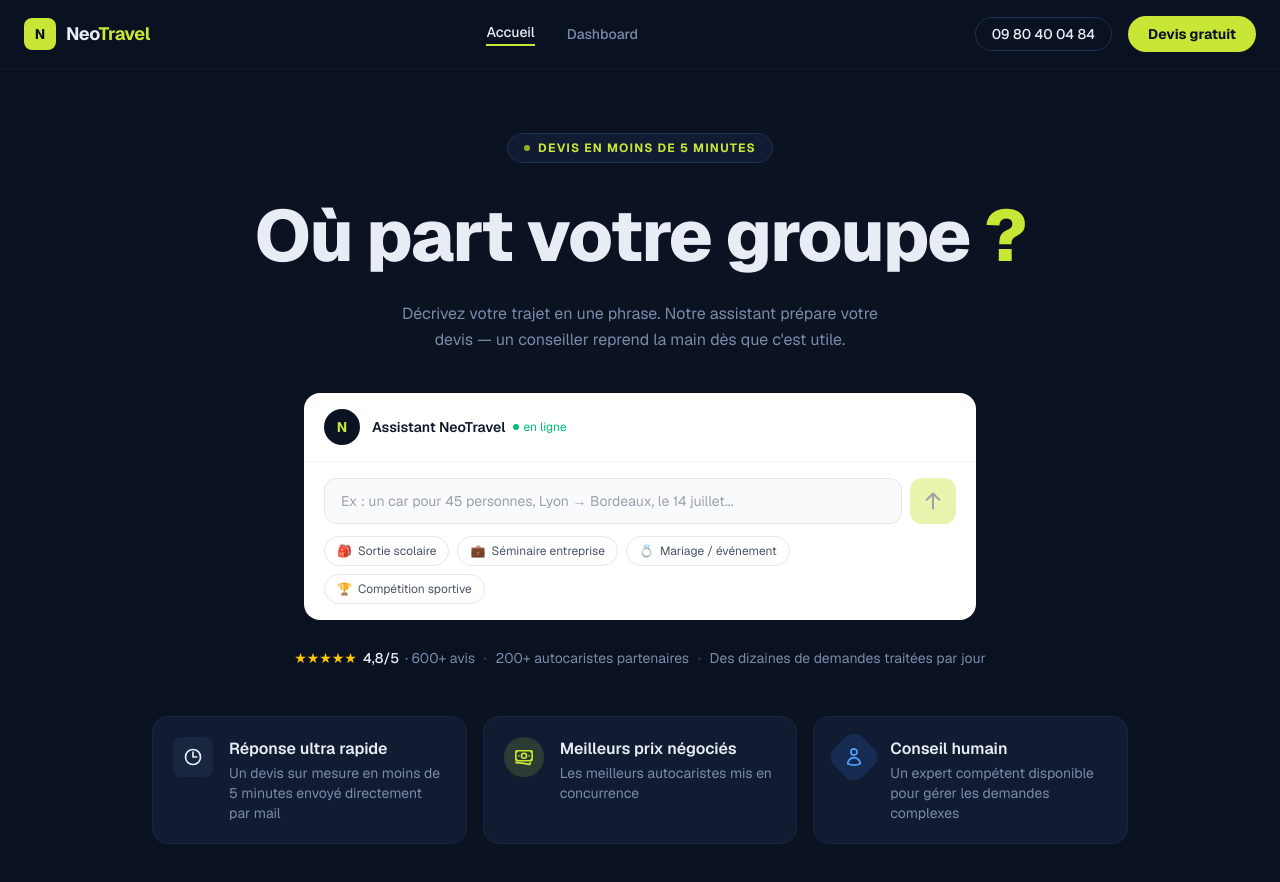
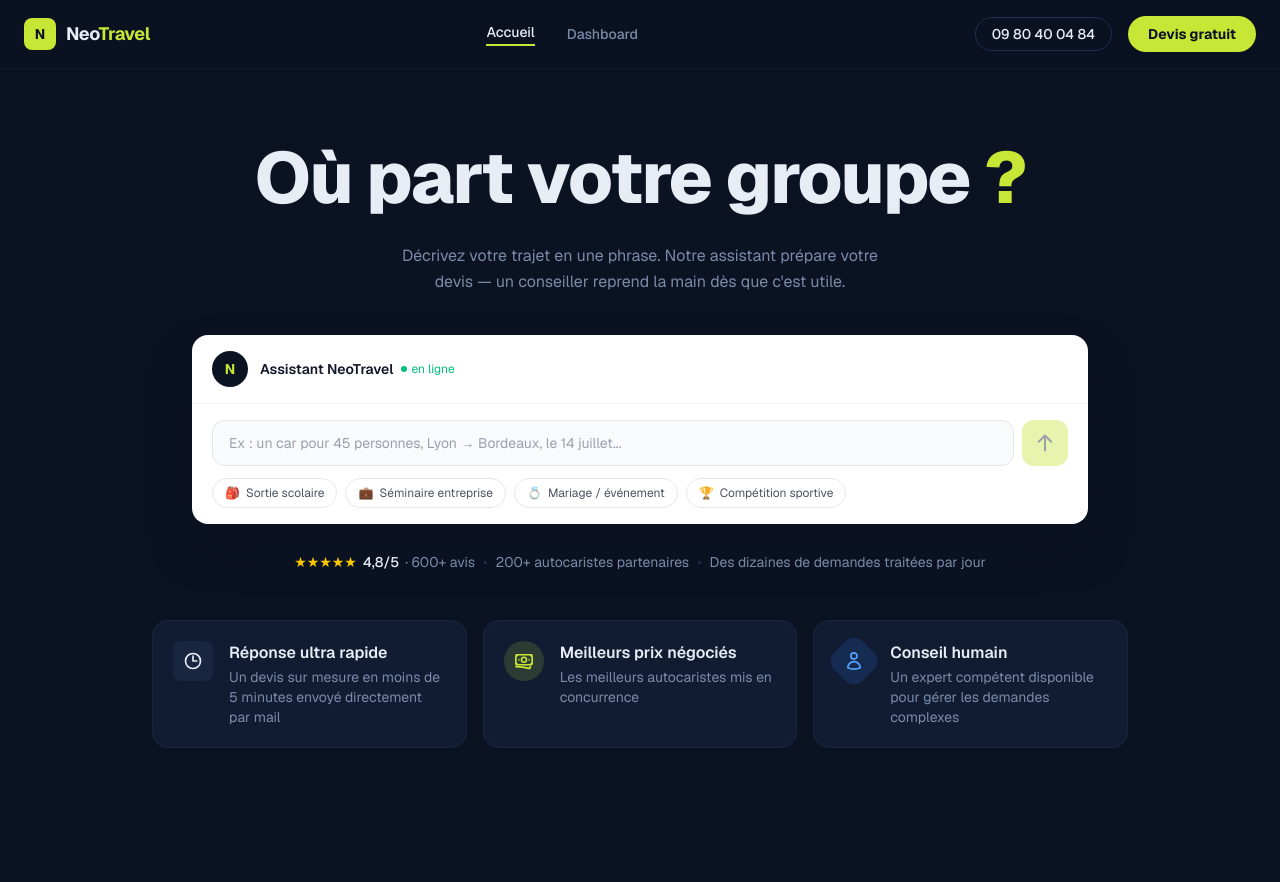
Before and after one commit to OscarBouley/NeoTravel, a Next.js app: page / in a window 1280 px wide. Shown: the top 882 px of the page. After the commit the page ends 812 px from the top, so only its background shows below. Built offline with nearby package versions, Linux system fonts and the light colour scheme.

Commit message:
fix(dashboard): diverses opti du dashboard

```diff
--- a/src/app/page.tsx
+++ b/src/app/page.tsx
@@ -41,10 +41,6 @@ export default function Home() {
       {/* Hero */}
       <main className="flex flex-col items-center px-4 pt-16 pb-12">
         {/* Badge */}
-        <div className="mb-7 inline-flex items-center gap-2 rounded-full border border-navy-700 bg-navy-900 px-4 py-1.5 text-xs font-bold uppercase tracking-widest text-lime-400">
-          <span className="h-1.5 w-1.5 animate-pulse rounded-full bg-lime-400" />
-          Devis en moins de 5 minutes
-        </div>
 
         {/* Title */}
         <h1 className="mb-5 text-center text-5xl font-extrabold leading-tight tracking-tight md:text-6xl lg:text-7xl">
@@ -58,7 +54,7 @@ export default function Home() {
         </p>
 
         {/* Chat card */}
-        <div className="w-full max-w-2xl overflow-hidden rounded-2xl bg-white shadow-2xl shadow-navy-950/60">
+        <div className="w-full max-w-4xl overflow-hidden rounded-2xl bg-white shadow-2xl shadow-navy-950/60">
           <ChatDevis />
         </div>
 
--- a/src/components/dashboard/devis-preview.tsx
+++ b/src/components/dashboard/devis-preview.tsx
@@ -197,9 +197,12 @@ export default function DevisPreview({
   const initialRender = useRef(true);
   const [autoSaveStatus, setAutoSaveStatus] = useState<"idle" | "saving" | "saved">("idle");
 
+  const pendingSave = useRef<(() => void) | null>(null);
+
   const autoSave = useCallback(() => {
     if (fieldsLocked) return;
     const ajustement = customMode === "pct" && customValue ? -(Math.abs(customValue) / 100) : 0;
+    pendingSave.current = null;
     setAutoSaveStatus("saving");
     fetch(`/api/devis/${currentDevisId}`, {
       method: "PATCH",
@@ -226,9 +229,14 @@ export default function DevisPreview({
     }
     if (fieldsLocked) return;
     if (autoSaveTimer.current) clearTimeout(autoSaveTimer.current);
+    pendingSave.current = autoSave;
     autoSaveTimer.current = setTimeout(autoSave, 500);
     return () => { if (autoSaveTimer.current) clearTimeout(autoSaveTimer.current); };
   }, [coeffSaison, coeffDate, coeffCapacite, marge, customValue, customMode, autoSave, fieldsLocked]);
+
+  useEffect(() => {
+    return () => { pendingSave.current?.(); };
+  }, []);
 
   async function handleCreerNouveau() {
     setSaving(true);
--- a/src/components/dashboard/pipeline-board.tsx
+++ b/src/components/dashboard/pipeline-board.tsx
@@ -79,13 +79,13 @@ export interface KanbanStats {
 }
 
 const COLUMN_CONFIG: { key: KanbanColumnKey; label: string; dot: string }[] = [
-  { key: "NOUVEAU",      label: "Erreur distance", dot: "bg-red-300" },
-  { key: "QUALIFIÉ",     label: "Qualifié",      dot: "bg-lime-400" },
-  { key: "DEVIS_ENVOYÉ", label: "Devis envoyé", dot: "bg-blue-500" },
-  { key: "RELANCE",      label: "Relance",       dot: "bg-yellow-400" },
-  { key: "GAGNÉ",        label: "Gagné",         dot: "bg-green-500" },
-  { key: "PERDU",        label: "Infos supplémentaires", dot: "bg-red-400" },
-  { key: "HITL",         label: "À traiter",     dot: "bg-orange-400" },
+  { key: "QUALIFIÉ",     label: "Qualifié",                  dot: "bg-lime-400" },
+  { key: "DEVIS_ENVOYÉ", label: "Devis envoyé",              dot: "bg-blue-500" },
+  { key: "RELANCE",      label: "Relance",                   dot: "bg-yellow-400" },
+  { key: "GAGNÉ",        label: "Gagné",                     dot: "bg-green-500" },
+  { key: "PERDU",        label: "Infos supplémentaires",     dot: "bg-red-400" },
+  { key: "HITL",         label: "À traiter (manuel)",        dot: "bg-orange-400" },
+  { key: "NOUVEAU",      label: "Erreur distance (manuel)",  dot: "bg-red-300" },
 ];
 
 
```
